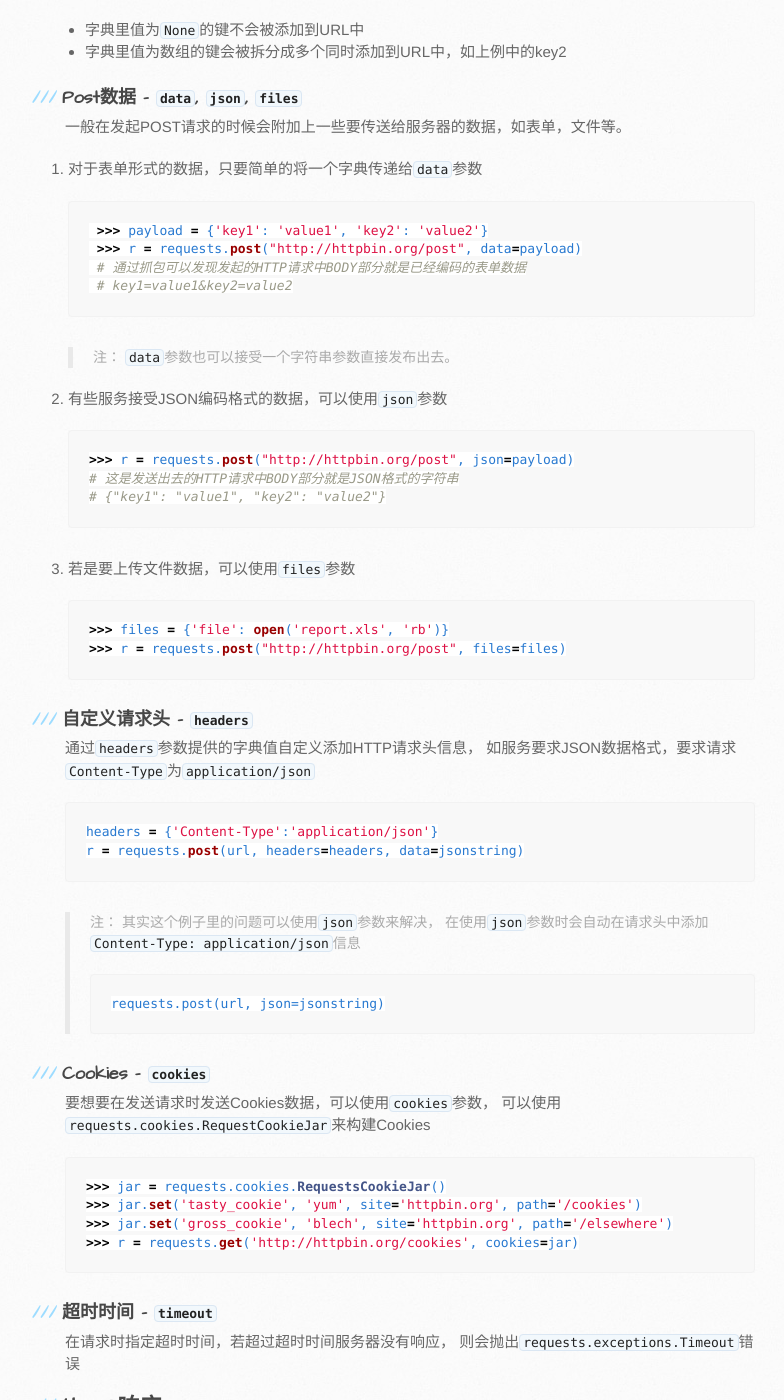
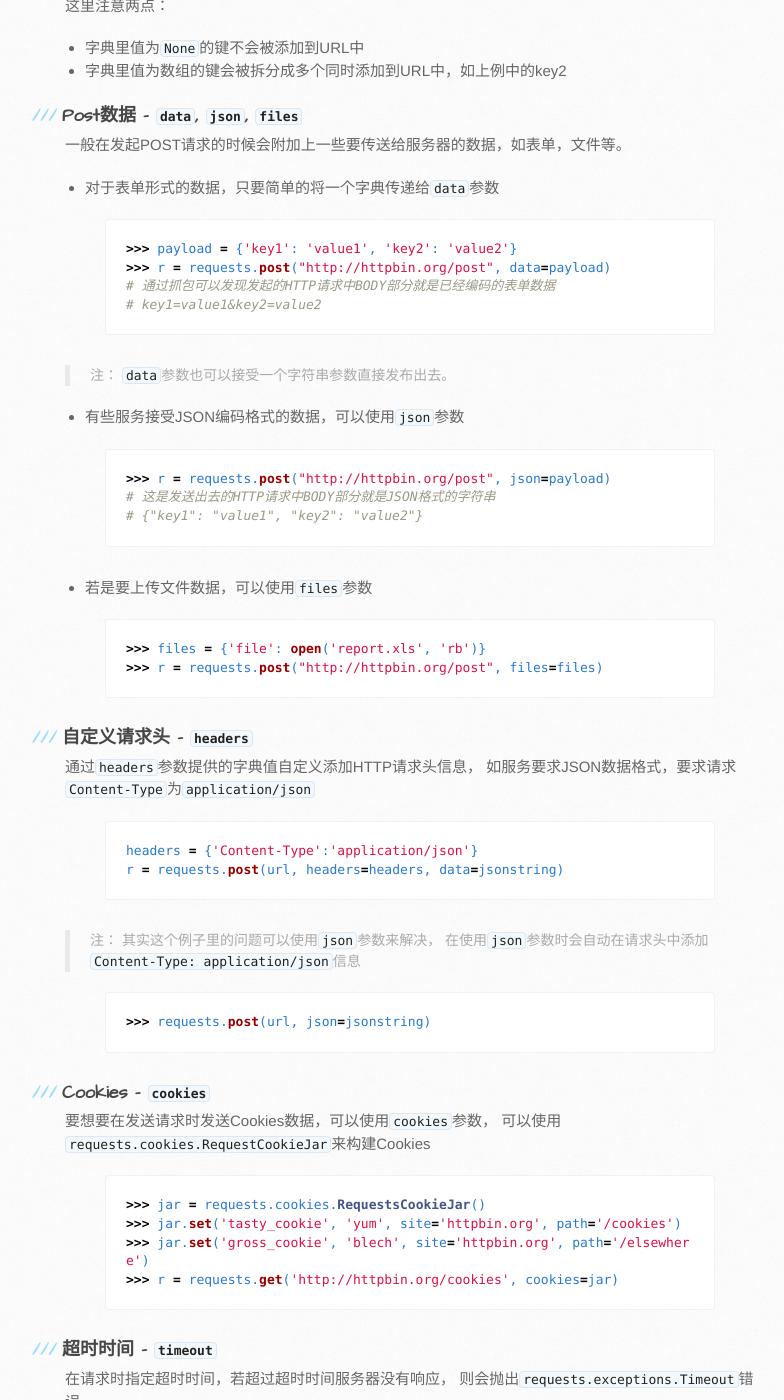
Before and after one commit to baiyangcao/baiyangcao.github.io, a Jekyll site: the page built from _posts/2016-10-17-requests-basic.md, in a window 1280 px wide and 1400 px high, scrolled down 1218 px. Shown: the whole window, without its empty margins (105-889 px from the left). Built offline with Jekyll 4.4.1, drawn with Linux system fonts in a browser that asks for light colours; nearby versions of some CDN libraries; library files that are not in the unit come from our copies.

Commit message:
修复 requests basic 代码样式问题

````diff
--- a/_posts/2016-10-17-requests-basic.md
+++ b/_posts/2016-10-17-requests-basic.md
@@ -7,27 +7,27 @@ tags: Python
 excerpt: Requests 是唯一的一个非转基因的 Python HTTP 库，人类可以安全享用。Requests 允许你发送纯天然，植物饲养的 HTTP/1.1 请求，无需手工劳动。
 ---
 
-```
+{% highlight shell %}
 Requests 是唯一的一个非转基因的 Python HTTP 库，人类可以安全享用。
 
 警告：非专业使用其他 HTTP 库会导致危险的副作用，包括：安全缺陷症、冗余代码症、重新发明轮子症、啃文档症、抑郁、头疼、甚至死亡。
 
 Requests 允许你发送纯天然，植物饲养的 HTTP/1.1 请求，无需手工劳动。
-```
+{% endhighlight %}
 
 ## HTTP请求
 
 requests模块针对不同的HTTP请求提供的相应的顶层方法，
 包括：`get`, `post`, `put`, `delete`, `head`及`options`等
 
-```python
+{% highlight python %}
 >>> r = requests.get("http://httpbin.org/get")
 >>> r = requests.post("http://httpbin.org/post")
 >>> r = requests.put("http://httpbin.org/put")
 >>> r = requests.delete("http://httpbin.org/delete")
 >>> r = requests.head("http://httpbin.org/get")
 >>> r = requests.options("http://httpbin.org/get")
-```
+{% endhighlight %}
 
 这就是官方文档中所描述的`纯天然、无需手工劳动`的HTTP请求，
 然后在这个基础上可以根据不同的需求添加不同的关键字参数。
@@ -36,13 +36,13 @@ requests模块针对不同的HTTP请求提供的相应的顶层方法，
 
 关键字参数`params`用于传递URL参数，以一个字典对象来提供键值对参数
 
-```python
+{% highlight python %}
 >>> payload = {'key1': 'value1', 'key2': ['value2', 'value3'], 'key3': None}
 
 >>> r = requests.get('http://httpbin.org/get', params=payload)
 >>> print(r.url)
 #http://httpbin.org/get?key1=value1&key2=value2&key2=value3
-```
+{% endhighlight %}
 
 这里注意两点：
 
@@ -53,58 +53,59 @@ requests模块针对不同的HTTP请求提供的相应的顶层方法，
 
 一般在发起POST请求的时候会附加上一些要传送给服务器的数据，如表单，文件等。
 
- 1. 对于表单形式的数据，只要简单的将一个字典传递给`data`参数
+ - 对于表单形式的数据，只要简单的将一个字典传递给`data`参数
 
-     ```python
-     >>> payload = {'key1': 'value1', 'key2': 'value2'}
-     >>> r = requests.post("http://httpbin.org/post", data=payload)
-     # 通过抓包可以发现发起的HTTP请求中BODY部分就是已经编码的表单数据
-     # key1=value1&key2=value2
-     ```
+{% highlight python %}
+>>> payload = {'key1': 'value1', 'key2': 'value2'}
+>>> r = requests.post("http://httpbin.org/post", data=payload)
+# 通过抓包可以发现发起的HTTP请求中BODY部分就是已经编码的表单数据
+# key1=value1&key2=value2
+{% endhighlight %}
 
-    > 注： `data`参数也可以接受一个字符串参数直接发布出去。
+> 注： `data`参数也可以接受一个字符串参数直接发布出去。
 
- 2. 有些服务接受JSON编码格式的数据，可以使用`json`参数
+ - 有些服务接受JSON编码格式的数据，可以使用`json`参数
 
-    ```python
-    >>> r = requests.post("http://httpbin.org/post", json=payload)
-    # 这是发送出去的HTTP请求中BODY部分就是JSON格式的字符串
-    # {"key1": "value1", "key2": "value2"}
-    ```
+{% highlight python %}
+>>> r = requests.post("http://httpbin.org/post", json=payload)
+# 这是发送出去的HTTP请求中BODY部分就是JSON格式的字符串
+# {"key1": "value1", "key2": "value2"}
+{% endhighlight %}
 
- 3. 若是要上传文件数据，可以使用`files`参数
+ - 若是要上传文件数据，可以使用`files`参数
 
-    ```python
-    >>> files = {'file': open('report.xls', 'rb')}
-    >>> r = requests.post("http://httpbin.org/post", files=files)
-    ```
+{% highlight python %}
+>>> files = {'file': open('report.xls', 'rb')}
+>>> r = requests.post("http://httpbin.org/post", files=files)
+{% endhighlight %}
 
 ### 自定义请求头 - `headers`
 
 通过`headers`参数提供的字典值自定义添加HTTP请求头信息，
 如服务要求JSON数据格式，要求请求`Content-Type`为`application/json`
 
-```python
+{% highlight python %}
 headers = {'Content-Type':'application/json'}
 r = requests.post(url, headers=headers, data=jsonstring)
-```
+{% endhighlight %}
 
 > 注： 其实这个例子里的问题可以使用`json`参数来解决，
 >     在使用`json`参数时会自动在请求头中添加`Content-Type: application/json`信息
->
->     requests.post(url, json=jsonstring)
+{% highlight python %}
+>>> requests.post(url, json=jsonstring)
+{% endhighlight %}
 
 ### Cookies - `cookies`
 
 要想要在发送请求时发送Cookies数据，可以使用`cookies`参数，
 可以使用`requests.cookies.RequestCookieJar`来构建Cookies
 
-```python
+{% highlight python %}
 >>> jar = requests.cookies.RequestsCookieJar()
 >>> jar.set('tasty_cookie', 'yum', site='httpbin.org', path='/cookies')
 >>> jar.set('gross_cookie', 'blech', site='httpbin.org', path='/elsewhere')
 >>> r = requests.get('http://httpbin.org/cookies', cookies=jar)
-```
+{% endhighlight %}
 
 ### 超时时间 - `timeout`
 
````
